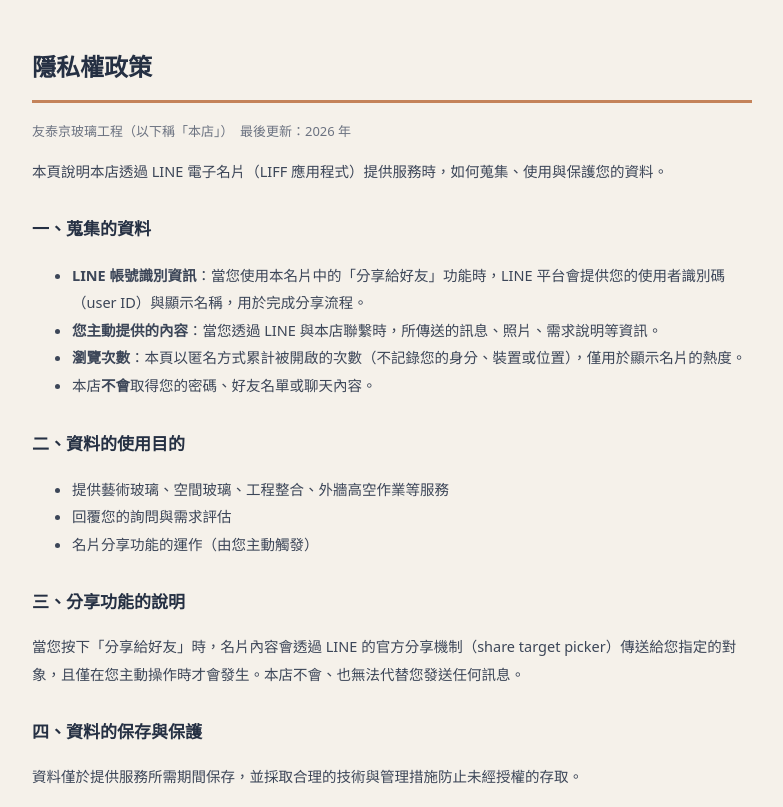
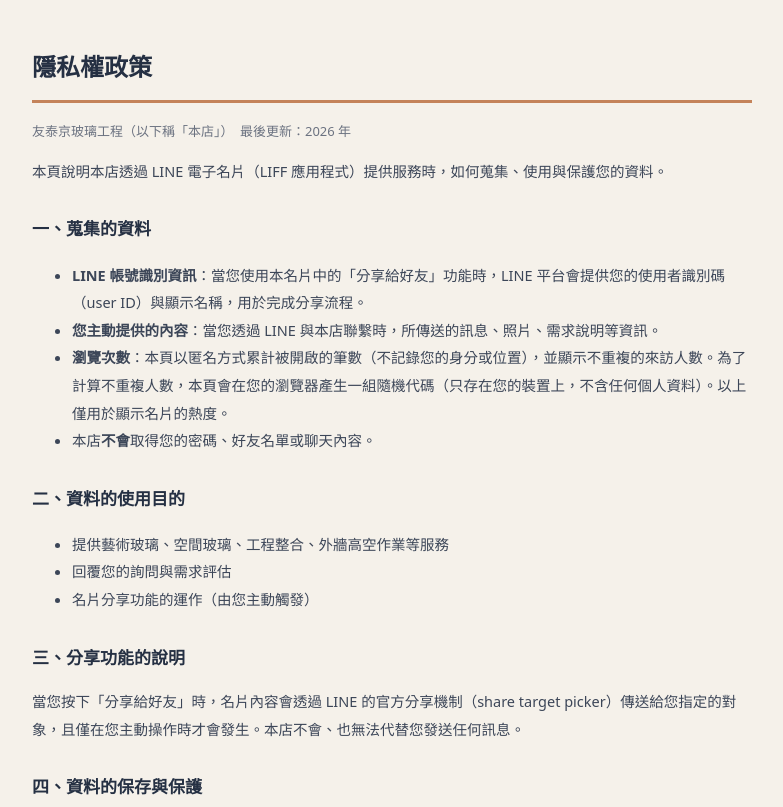
Before and after one commit to ericlin1994/movenpick-card, a plain HTML site: page privacy.html in a window 1280 px wide. Shown: the top 807 px of the page, without its empty margins (248-1031 px from the left). Drawn offline with Linux system fonts and the light colour scheme.

```diff
--- a/privacy.html
+++ b/privacy.html
@@ -24,7 +24,7 @@
 <ul>
   <li><strong>LINE 帳號識別資訊</strong>：當您使用本名片中的「分享給好友」功能時，LINE 平台會提供您的使用者識別碼（user ID）與顯示名稱，用於完成分享流程。</li>
   <li><strong>您主動提供的內容</strong>：當您透過 LINE 與本店聯繫時，所傳送的訊息、照片、需求說明等資訊。</li>
-  <li><strong>瀏覽次數</strong>：本頁以匿名方式累計被開啟的次數（不記錄您的身分、裝置或位置），僅用於顯示名片的熱度。</li>
+  <li><strong>瀏覽次數</strong>：本頁以匿名方式累計被開啟的筆數（不記錄您的身分或位置），並顯示不重複的來訪人數。為了計算不重複人數，本頁會在您的瀏覽器產生一組隨機代碼（只存在您的裝置上，不含任何個人資料）。以上僅用於顯示名片的熱度。</li>
   <li>本店<strong>不會</strong>取得您的密碼、好友名單或聊天內容。</li>
 </ul>
 
```
